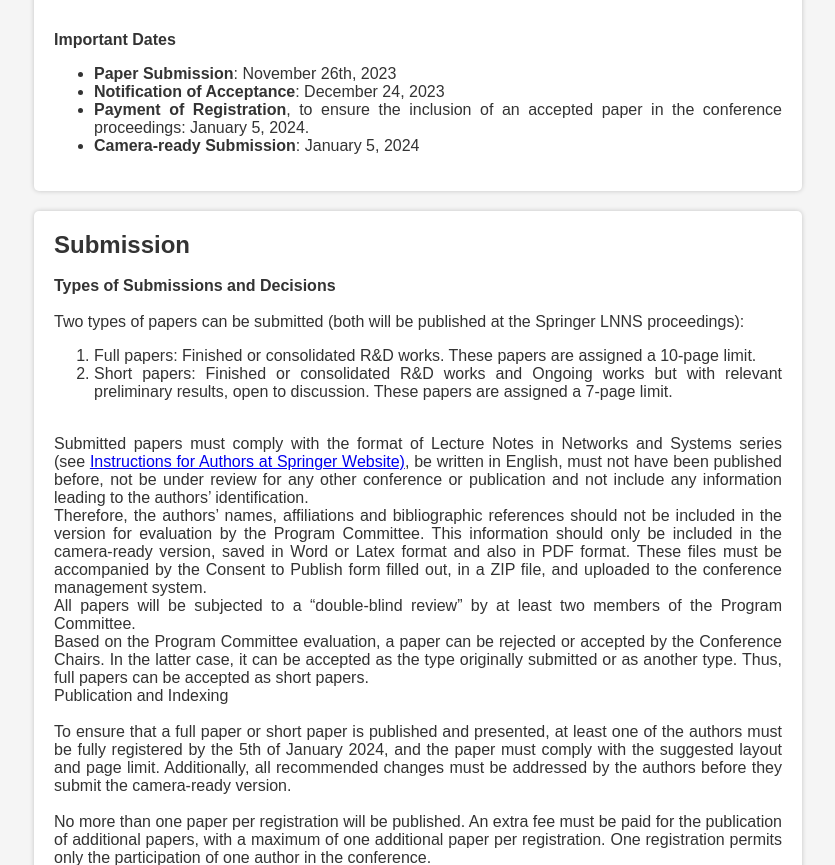
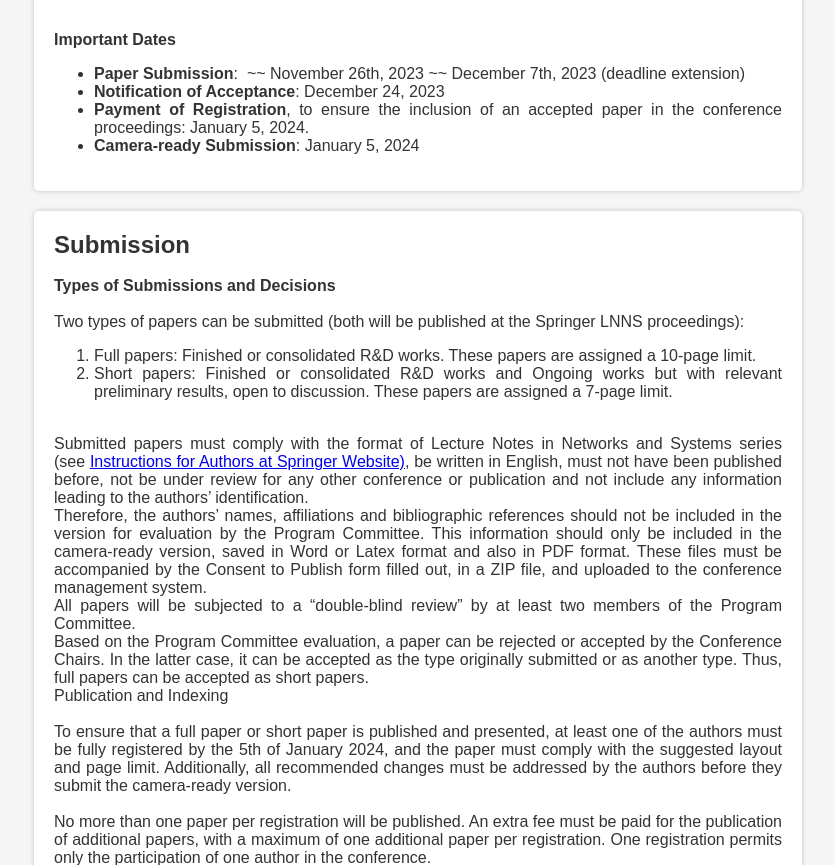
Before and after one commit to aim-abia24/aim-abia24.github.io, a plain HTML site: page index.html in a window 1280 px wide. Shown: the part 893-1758 px from the top of the page, without its empty margins (222-1057 px from the left). Drawn offline with Linux system fonts and the light colour scheme.

Commit message:
New Date

```diff
--- a/index.html
+++ b/index.html
@@ -158,7 +158,7 @@
         <p>&nbsp;</p>
         <p><strong>Important Dates</strong></p>
         <ul>
-            <li><strong>Paper Submission</strong>:&nbsp;November 26th, 2023</li>
+            <li><strong>Paper Submission</strong>:&nbsp; ~~ November 26th, 2023 ~~  December 7th, 2023 (deadline extension)</li>
             <li><strong>Notification of Acceptance</strong>:&nbsp;December 24, 2023</li>
             <li><strong>Payment of Registration</strong>,&nbsp;to ensure the inclusion of an accepted paper in the conference
             proceedings: January 5, 2024.</li>
```
